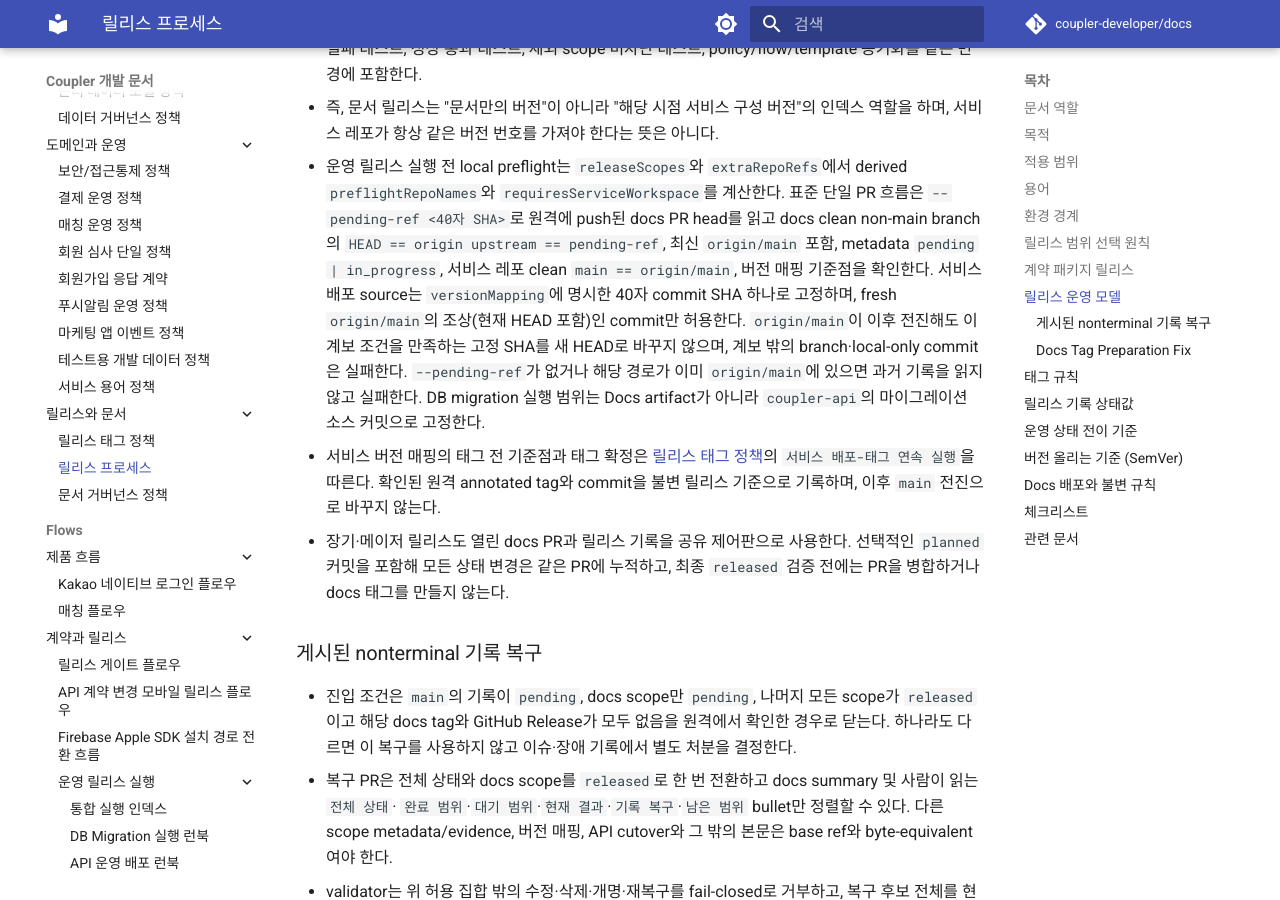
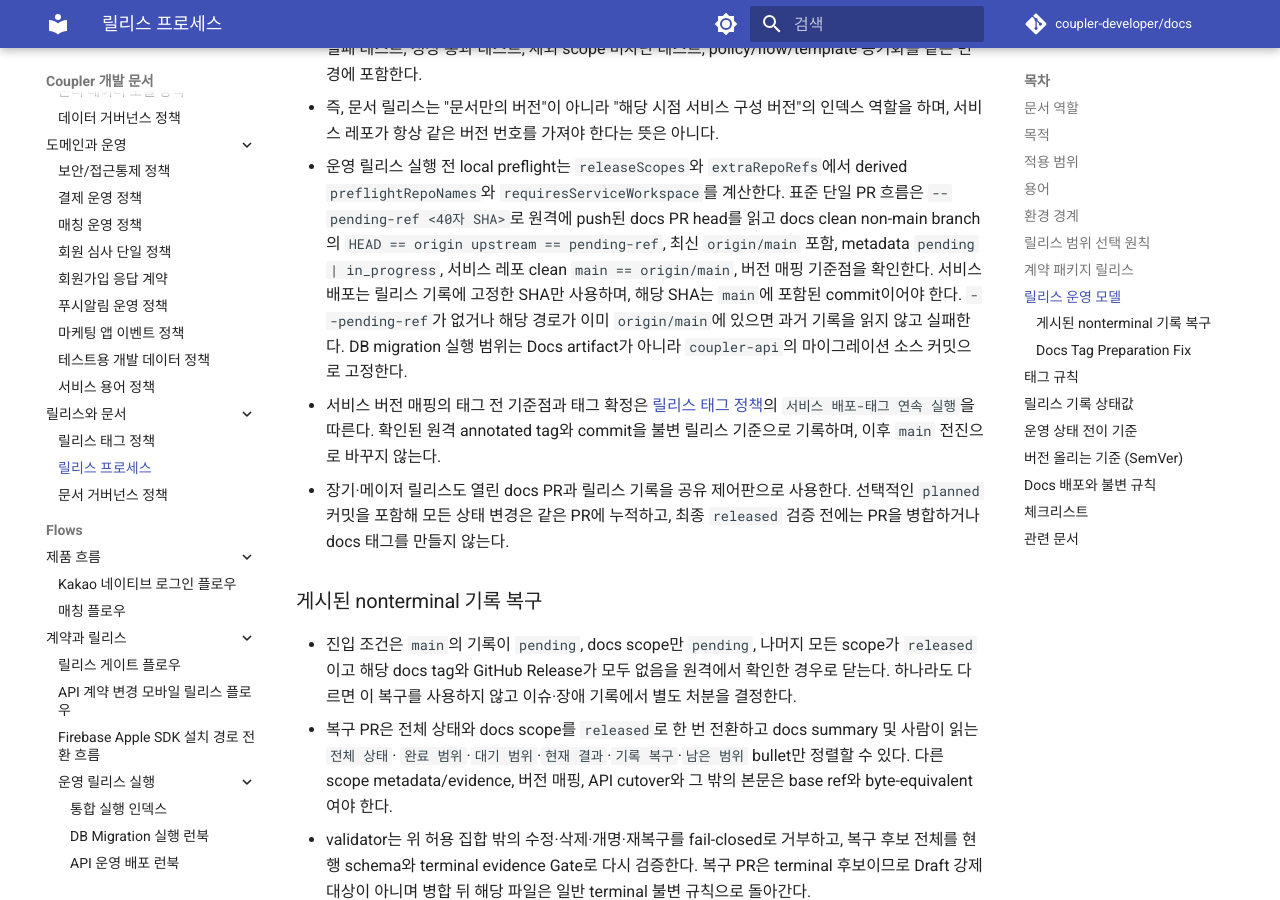
Before and after one commit to coupler-developer/docs, an MkDocs documentation site: the page built from content/policy/release-process.md, in a window 1280 px wide and 900 px high, scrolled down 7035 px. Built offline with MkDocs 1.6.1 and Material for MkDocs 9.7.7, drawn with Linux system fonts in a browser that asks for light colours; comment, search, counter and statistics services are not loaded.

Commit message:
docs: 고정 SHA 정책 문장 간결화
Reason:
- 고정 SHA 허용 기준의 구현 세부가 정책 문장을 불필요하게 길게 만들었습니다.

Changes:
- 릴리스 기록에 고정한 main 포함 SHA만 사용한다는 한 문장으로 정리했습니다.

How:
- ancestry와 40자 형식 검증은 기존 schema, preflight, 실행 런북에 유지했습니다.

Tests:
- yarn verify 통과 (17개 leaf, release-preflight 163/163)

```diff
--- a/content/policy/release-process.md
+++ b/content/policy/release-process.md
@@ -205,9 +205,7 @@
   `requiresServiceWorkspace`를 계산한다. 표준 단일 PR 흐름은 `--pending-ref <40자 SHA>`로 원격에 push된 docs PR
   head를 읽고 docs clean non-main branch의 `HEAD == origin upstream == pending-ref`, 최신 `origin/main` 포함,
   metadata `pending | in_progress`, 서비스 레포 clean `main == origin/main`, 버전 매핑 기준점을 확인한다.
-  서비스 배포 source는 `versionMapping`에 명시한 40자 commit SHA 하나로 고정하며, fresh `origin/main`의
-  조상(현재 HEAD 포함)인 commit만 허용한다. `origin/main`이 이후 전진해도 이 계보 조건을 만족하는 고정 SHA를 새
-  HEAD로 바꾸지 않으며, 계보 밖의 branch·local-only commit은 실패한다.
+  서비스 배포는 릴리스 기록에 고정한 SHA만 사용하며, 해당 SHA는 `main`에 포함된 commit이어야 한다.
   `--pending-ref`가 없거나 해당 경로가 이미 `origin/main`에 있으면 과거 기록을 읽지 않고 실패한다. DB migration
   실행 범위는 Docs artifact가 아니라 `coupler-api`의 마이그레이션 소스 커밋으로 고정한다.
 - 서비스 버전 매핑의 태그 전 기준점과 태그 확정은 [릴리스 태그 정책](release-tag-policy.md)의
```
